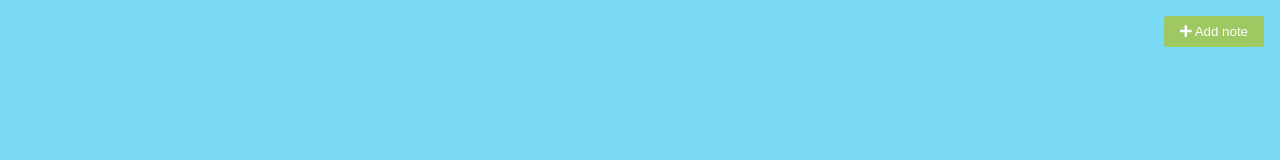
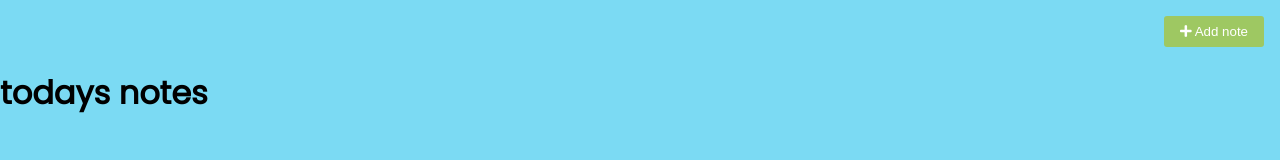
Before and after one commit to Srikanthgs12/4.-note-pad, a plain HTML site: page index.html in a window 1280 px wide. Drawn offline with nearby package versions, Linux system fonts and the light colour scheme.

Commit message:
2nd commit

```diff
--- a/index.html
+++ b/index.html
@@ -8,6 +8,7 @@
 <title>Notes App</title>
 </head>
 <body>
+    <h1> todays notes </h1>
 <button class="add" id="add">
 <i class="fas fa-plus"></i> Add note
 </button>
```
